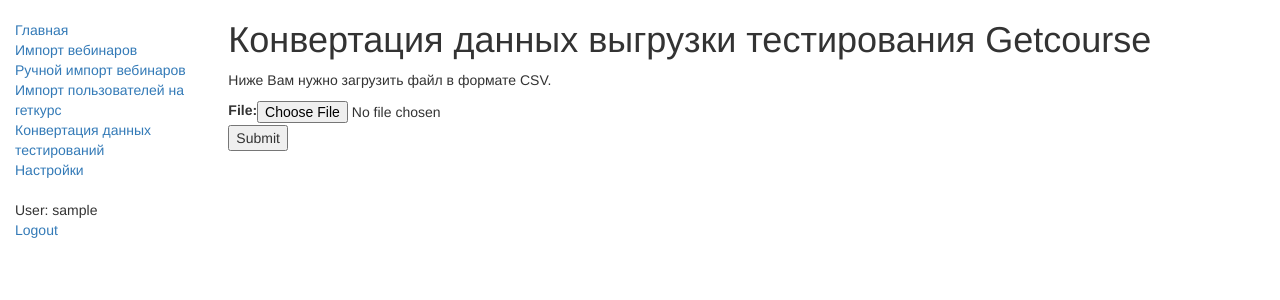
After one commit to Xei201/kizuna, a Django app: page /test_convert/ in a window 1280 px wide. The commit adds this page. Shown: the top 300 px of the page. Run offline with Django 4.2, Linux system fonts and the light colour scheme; the visitor is signed in with stand-in values (Sample User, id 1); some libraries are stand-ins or nearby versions.

Commit message:
Create block converted test data in valid form

```diff
--- a/Kizuna/API/forms.py
+++ b/Kizuna/API/forms.py
@@ -8,6 +8,7 @@
 
 from API.models import TokenImport, FileImportGetcourse
 from API.core.request_service import RequestBizon, RequestGetcorse
+from Kizuna import settings
 
 
 class QuantityWebroom(forms.Form):
@@ -98,3 +99,14 @@
     email = forms.ChoiceField()
     name = forms.ChoiceField()
     phone = forms.ChoiceField()
+
+
+class DownLoadedTestFileForm(forms.Form):
+    file = forms.FileField()
+
+    def clean_file(self):
+        file_name = self.cleaned_data["file"].name
+        if not file_name.endswith(".csv"):
+            raise ValidationError(_("Тип файла должен быть CSV"))
+
+        return self.cleaned_data["file"]
--- a/Kizuna/API/models.py
+++ b/Kizuna/API/models.py
@@ -2,8 +2,10 @@
 
 from django.db import models
 from django.contrib.auth.models import User
+from django.urls import reverse
 import uuid
-from django.urls import reverse
+
+from Kizuna import settings
 
 
 def get_default_field_token():
@@ -112,7 +114,7 @@
 
 
 class FileImportGetcourse(models.Model):
-    file = models.FileField(upload_to='load_file_import/')
+    file = models.FileField(upload_to=settings.DIRECTORY_FROM_FILE_IMPORT)
     date_load = models.DateTimeField(auto_now_add=True)
     group_user = models.CharField(max_length=200, default=None)
     user = models.ForeignKey(
--- a/Kizuna/API/templates/base_general_template.html
+++ b/Kizuna/API/templates/base_general_template.html
@@ -26,7 +26,7 @@
                 <li><a href="{% url 'my-webroom' %}">Импорт вебинаров</a></li>
                 <li><a href="{% url 'hand-import' %}">Ручной импорт вебинаров</a></li>
                 <li><a href="{% url 'my-import-getcourse' %}">Импорт пользователей на геткурс</a></li>
-                <li><a href="{% url 'my-webroom' %}">Конвертация данных тестирований</a></li>
+                <li><a href="{% url 'upload_test' %}">Конвертация данных тестирований</a></li>
                 <li><a href="{% url 'setting-delay' %}">Настройки</a></li>
             </ul>
 
--- a/Kizuna/API/templates/setting/setting_form.html
+++ b/Kizuna/API/templates/setting/setting_form.html
@@ -8,9 +8,9 @@
 <form action="" method="post">
     {% csrf_token %}
     <table>
-    {{ form.as_table }}
+    {{ form.as_p }}
     </table>
-    <input type="submit" value="Проверить валидность токенов" />
+    <input type="submit" value="Проверить валидность токенов" class="mx-2"/>
 
 </form>
 {% endblock %}
--- /dev/null
+++ b/Kizuna/API/templates/test_convert/downloaded_test_file.html
@@ -0,0 +1,19 @@
+{% extends "base_general_template.html" %}
+
+{% block content %}
+
+<h1>Конвертация данных выгрузки тестирования Getcourse</h1>
+
+<p>
+    Ниже Вам нужно загрузить файл в формате CSV.
+</p>
+
+<form action="" method="post" enctype="multipart/form-data">
+    {% csrf_token %}
+    <table>
+    {{ form.as_table }}
+    </table>
+    <input type="submit" value="Submit" />
+
+</form>
+{% endblock %}
--- a/Kizuna/API/urls.py
+++ b/Kizuna/API/urls.py
@@ -31,6 +31,10 @@
     path('import/correct/success', views.SuccessImportGetcourse.as_view(), name="success-import-getcourse"),
 ]
 
+test_convert_patterns = [
+    path('', views.Test_upload_data_FormView.as_view(), name="upload_test"),
+]
+
 urlpatterns = [
     path('', views.index, name="index"),
     path('api/v1/', include(api_patterns)),
@@ -38,4 +42,5 @@
     path('hand_import/', include(hand_import_patterns)),
     path('setting', include(setting_patterns)),
     path('import_getcourse/', include(getcourse_import_patterns)),
+    path('test_convert/', include(test_convert_patterns)),
 ]
--- a/Kizuna/API/views.py
+++ b/Kizuna/API/views.py
@@ -1,6 +1,9 @@
+import csv
 import logging
 import datetime
+import uuid
 
+from django.http import HttpResponse
 from django.views.generic import TemplateView
 from rest_framework import generics, status
 from urllib.parse import urlencode
@@ -17,8 +20,8 @@
 from .core.exception import BaseExceptions, base_exception
 from .core.exceptions import NoModelFoundException, NoCorrectPermission
 from .core.export_csv import ExportCSV
-from .core.import_logic import ImportGetcorseValidation, ImportGetcourseValidationPK
-from .forms import QuantityWebroom, SettingForm, DownLoadedFileForm, CorrectFieldsForm
+from .core.import_logic import ImportGetcorseValidation, ImportGetcourseValidationPK, ConvertedTestCSV
+from .forms import QuantityWebroom, SettingForm, DownLoadedFileForm, CorrectFieldsForm, DownLoadedTestFileForm
 from .core.request_service import RequestBizon, RequestGetcorse
 from .models import WebroomTransaction, ViewersImport, TokenImport, FileImportGetcourse
 from .core.serializers import WebroomSerializer
@@ -337,3 +340,30 @@
     """Пользователь выбирает соотношение полей в выбранном CSV файле и полей модели импорта"""
 
     import_validation_class = ImportGetcourseValidationPK
+
+
+class Test_upload_data_FormView(BaseExceptions, PermissionRequiredMixin, FormView):
+    form_class = DownLoadedTestFileForm
+    template_name = 'test_convert/downloaded_test_file.html'
+    permission_required = ("API.can_request",)
+
+    def post(self, request, *args, **kwargs):
+        form = self.get_form()
+        if form.is_valid():
+            file = form.cleaned_data['file']
+
+            response = HttpResponse(content_type='text/csv')
+            response['Content-Disposition'] = 'attachment; filename="{}"'.format(
+                force_str(str(uuid.uuid4()) + '_list.csv'))
+
+            try:
+                wr = csv.writer(
+                    response,
+                    dialect='excel'
+                )
+            except TypeError:
+                raise TypeError()
+
+            converted_data = ConvertedTestCSV.convert_data(file)
+            wr.writerows(converted_data)
+            return response
--- a/Kizuna/Kizuna/settings.py
+++ b/Kizuna/Kizuna/settings.py
@@ -128,6 +128,8 @@
 
 STATIC_URL = 'static/'
 
+DIRECTORY_FROM_FILE_IMPORT = 'load_file_import/'
+
 # Default primary key field type
 # https://docs.djangoproject.com/en/4.1/ref/settings/#default-auto-field
 
```
Also changed, not shown: Kizuna/API/core/import_logic.py (+25 -0 lines).
